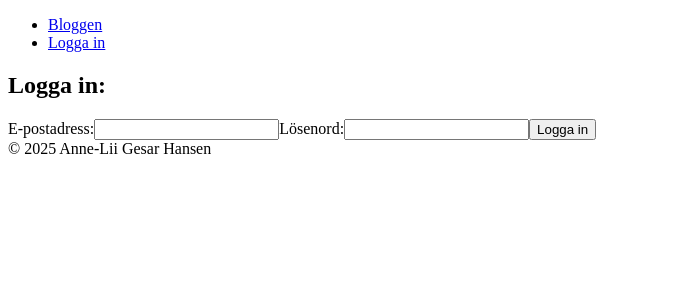
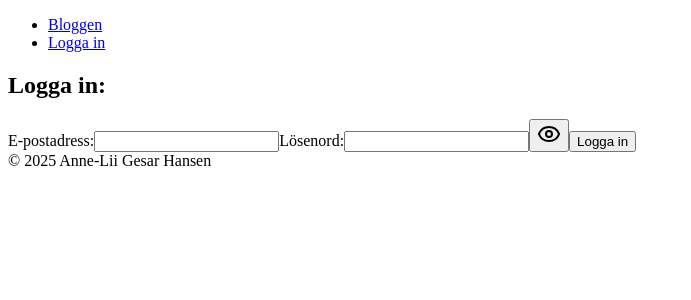
Before and after one commit to Anne-Lii/react_m3_spa_blog, a React (Vite) app: page /login in a window 1280 px wide. Shown: the top 300 px of the page, without its empty margins (0-691 px from the left). Built offline with nearby package versions, Linux system fonts and the light colour scheme.

Commit message:
added hidden password and a button to show password

```diff
--- a/package.json
+++ b/package.json
@@ -10,6 +10,7 @@
     "preview": "vite preview"
   },
   "dependencies": {
+    "lucide-react": "^0.475.0",
     "react": "^19.0.0",
     "react-dom": "^19.0.0",
     "react-router-dom": "^7.1.5"
--- a/src/components/Header.tsx
+++ b/src/components/Header.tsx
@@ -5,6 +5,7 @@ const Header = () => {
 
   const { user, logout } = useAuth();
 
+  //navigation with logged-in status and not logged-in status
   return (
     <header>
         <ul>
--- a/src/pages/LoginPage.tsx
+++ b/src/pages/LoginPage.tsx
@@ -1,6 +1,7 @@
 import { useState } from "react"
 import { useAuth } from "../context/AuthContex";
 import { useNavigate } from "react-router-dom";
+import { Eye, EyeOff } from "lucide-react"; //import icons for showing password
 
 const LoginPage = () => {
 
@@ -8,6 +9,7 @@ const LoginPage = () => {
   const [email, setEmail] = useState('');
   const [password, setPassword] = useState('');
   const [error, setError] = useState('');
+  const [showPassword, setShowPassword] = useState(false);
 
   const {login} = useAuth();
   const navigate = useNavigate();
@@ -45,10 +47,28 @@ const LoginPage = () => {
           <div className="forminput">
 
             <label htmlFor="email">E-postadress:</label>
-            <input type="email" id="email" required value={email} onChange={(e) => setEmail(e.target.value)} />
+            <input
+              type="email"
+              id="email"
+              required value={email}
+              onChange={(e) => setEmail(e.target.value)}
+            />
 
+            {/*Password with button to show or not to show password */}
             <label htmlFor="password">Lösenord:</label>
-            <input type="text" id="password" required value={password} onChange={(e) => setPassword(e.target.value)} />
+            <input
+              type={showPassword ? "text" : "password"}
+              id="password"
+              required value={password}
+              onChange={(e) => setPassword(e.target.value)}
+            />
+
+            <button
+              type="button"
+              className="toggle-password"
+              onClick={() => setShowPassword(!showPassword)}>
+              {showPassword ? <EyeOff /> : <Eye />}
+            </button>
 
             <button type="submit">Logga in</button>
           </div>
```
Also changed, not shown: 1 other file (tests, documents, lock files or other folders).
